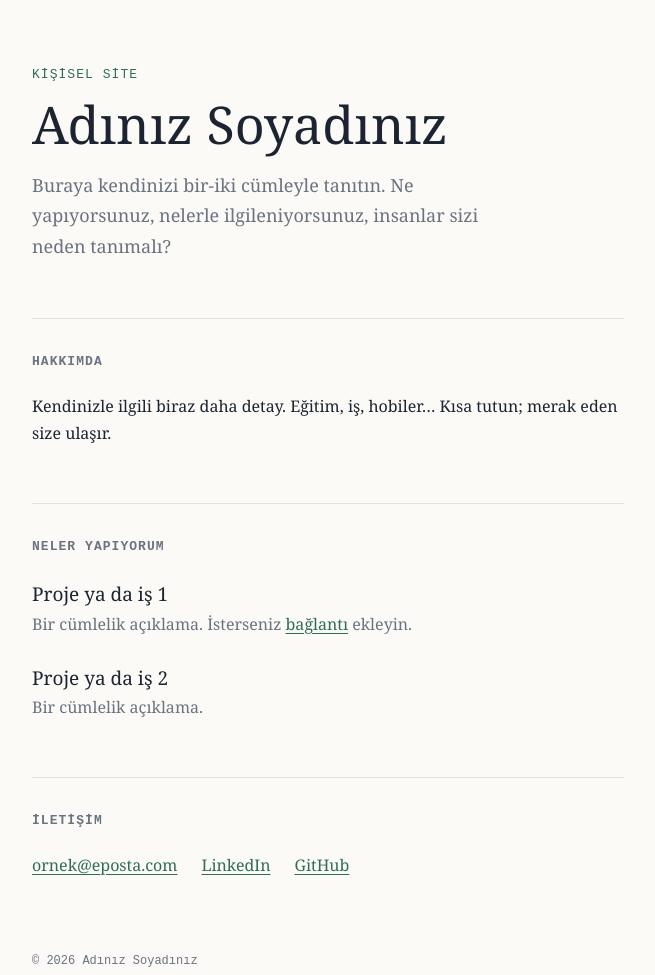
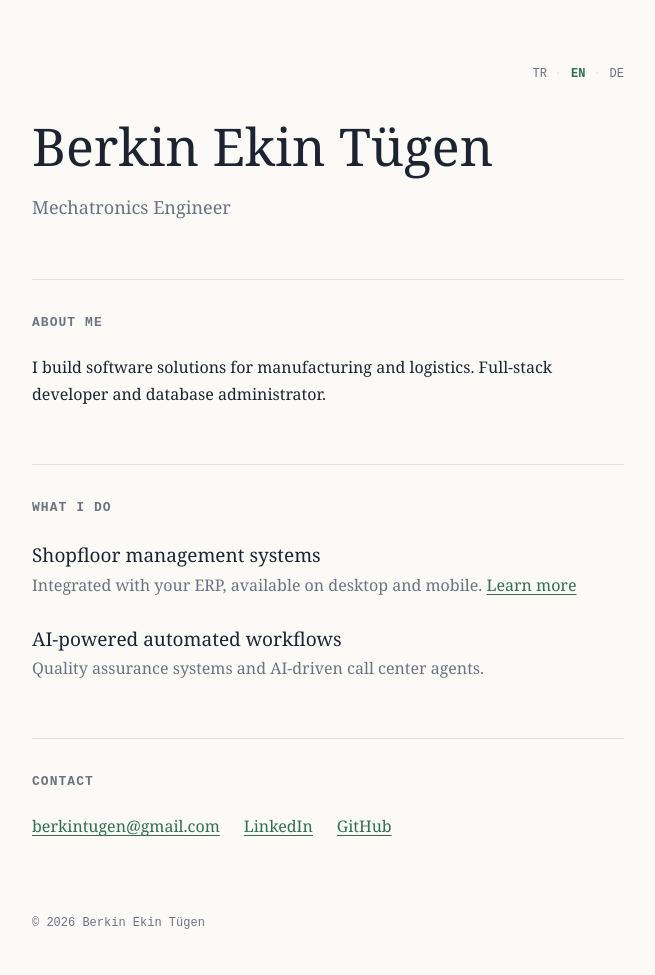
Before and after one commit to berkintugen/berkintugen.github.io, a plain HTML site: page index.html in a window 1280 px wide. Shown: the whole page, without its empty margins (312-967 px from the left). Drawn offline with Linux system fonts and the light colour scheme.

Commit message:
first commit

```diff
--- a/index.html
+++ b/index.html
@@ -1,156 +1,65 @@
-<!DOCTYPE html>
+<!doctype html>
 <html lang="tr">
   <head>
-  <meta charset="UTF-8">
-  <meta name="viewport" content="width=device-width, initial-scale=1.0">
-  <title>Adınız Soyadınız</title>
-  <style>
-    :root {
-      --murekkep: #1c2431;   /* koyu metin */
-      --kagit: #fbfaf7;      /* zemin */
-      --gri: #6b7280;        /* ikincil metin */
-      --vurgu: #2f6f4f;      /* tek vurgu rengi: koyu yeşil */
-      --cizgi: #e4e2db;
-    }
-
-    * { margin: 0; padding: 0; box-sizing: border-box; }
-
-    body {
-      font-family: Georgia, 'Times New Roman', serif;
-      background: var(--kagit);
-      color: var(--murekkep);
-      line-height: 1.7;
-    }
-
-    .sayfa {
-      max-width: 640px;
-      margin: 0 auto;
-      padding: 64px 24px 80px;
-    }
-
-    /* Üst kısım */
-    .etiket {
-      font-family: 'Courier New', monospace;
-      font-size: 13px;
-      letter-spacing: 0.08em;
-      text-transform: uppercase;
-      color: var(--vurgu);
-    }
-
-    h1 {
-      font-size: clamp(36px, 7vw, 52px);
-      font-weight: 400;
-      margin: 8px 0 16px;
-      line-height: 1.15;
-    }
-
-    .tanitim {
-      font-size: 18px;
-      color: var(--gri);
-      max-width: 48ch;
-    }
-
-    /* Bölümler */
-    section {
-      margin-top: 56px;
-      padding-top: 32px;
-      border-top: 1px solid var(--cizgi);
-    }
-
-    h2 {
-      font-family: 'Courier New', monospace;
-      font-size: 13px;
-      letter-spacing: 0.08em;
-      text-transform: uppercase;
-      font-weight: 700;
-      color: var(--gri);
-      margin-bottom: 20px;
-    }
-
-    .madde {
-      margin-bottom: 24px;
-    }
-
-    .madde h3 {
-      font-size: 19px;
-      font-weight: 400;
-    }
-
-    .madde p {
-      color: var(--gri);
-      font-size: 16px;
-    }
-
-    a {
-      color: var(--vurgu);
-      text-decoration-thickness: 1px;
-      text-underline-offset: 3px;
-    }
-
-    a:hover { text-decoration: none; }
-    a:focus-visible { outline: 2px solid var(--vurgu); outline-offset: 3px; }
-
-    /* İletişim satırı */
-    .iletisim {
-      display: flex;
-      flex-wrap: wrap;
-      gap: 8px 24px;
-      font-size: 16px;
-    }
-
-    footer {
-      margin-top: 72px;
-      font-family: 'Courier New', monospace;
-      font-size: 12px;
-      color: var(--gri);
-    }
-  </style>
+    <meta charset="UTF-8" />
+    <meta name="viewport" content="width=device-width, initial-scale=1.0" />
+    <title>Berkin Ekin Tügen</title>
+    <link rel="stylesheet" href="style.css" />
   </head>
   <body>
     <div class="sayfa">
-
       <header>
-      <p class="etiket">Kişisel site</p>
-      <h1>Adınız Soyadınız</h1>
-      <p class="tanitim">
-        Buraya kendinizi bir-iki cümleyle tanıtın. Ne yapıyorsunuz,
-        nelerle ilgileniyorsunuz, insanlar sizi neden tanımalı?
-      </p>
+        <nav class="dil-secici" aria-label="Language selector">
+          <button type="button" data-lang="tr">TR</button>
+          <span class="ayrac" aria-hidden="true">·</span>
+          <button type="button" data-lang="en">EN</button>
+          <span class="ayrac" aria-hidden="true">·</span>
+          <button type="button" data-lang="de">DE</button>
+        </nav>
+        <h1>Berkin Ekin Tügen</h1>
+        <p class="tanitim" data-i18n="tagline">Mechatronics Engineer</p>
       </header>
 
       <section>
-      <h2>Hakkımda</h2>
-      <p>
-        Kendinizle ilgili biraz daha detay. Eğitim, iş, hobiler…
-        Kısa tutun; merak eden size ulaşır.
+        <h2 data-i18n="about_title">About me</h2>
+        <p data-i18n="about_text">
+          I build software solutions for manufacturing and logistics.
+          Full-stack developer and database administrator.
         </p>
       </section>
 
       <section>
-      <h2>Neler Yapıyorum</h2>
+        <h2 data-i18n="work_title">What I do</h2>
         <div class="madde">
-        <h3>Proje ya da iş 1</h3>
-        <p>Bir cümlelik açıklama. İsterseniz <a href="#">bağlantı</a> ekleyin.</p>
+          <h3 data-i18n="item1_title">Shopfloor management systems</h3>
+          <p>
+            <span data-i18n="item1_text"
+              >Integrated with your ERP, available on desktop and
+              mobile.</span
+            >
+            <a href="#" data-i18n="item1_link">Learn more</a>
+          </p>
         </div>
         <div class="madde">
-        <h3>Proje ya da iş 2</h3>
-        <p>Bir cümlelik açıklama.</p>
+          <h3 data-i18n="item2_title">AI-powered automated workflows</h3>
+          <p data-i18n="item2_text">
+            Quality assurance systems and AI-driven call center agents.
+          </p>
         </div>
       </section>
 
       <section>
-      <h2>İletişim</h2>
+        <h2 data-i18n="contact_title">Contact</h2>
         <div class="iletisim">
-        <a href="mailto:ornek@eposta.com">ornek@eposta.com</a>
-        <a href="https://linkedin.com/in/kullaniciadi">LinkedIn</a>
-        <a href="https://github.com/kullaniciadi">GitHub</a>
+          <a href="mailto:berkintugen@gmail.com">berkintugen@gmail.com</a>
+          <a href="https://www.linkedin.com/in/berkinekintugen/">LinkedIn</a>
+          <a href="https://github.com/berkintugen">GitHub</a>
         </div>
       </section>
 
-    <footer>
-      © 2026 Adınız Soyadınız
-    </footer>
+      <footer>© 2026 Berkin Ekin Tügen</footer>
+    </div>
 
-  </div>
+    <script src="script.js"></script>
   </body>
 </html>
--- /dev/null
+++ b/script.js
@@ -0,0 +1,104 @@
+const translations = {
+  tr: {
+    title: "Berkin Ekin Tügen — Mekatronik Mühendisi",
+    tagline: "Mekatronik Mühendisi",
+    about_title: "Hakkımda",
+    about_text:
+      "Üretim ve lojistik süreçleri için yazılım çözümleri geliştiriyorum. Full-stack yazılım geliştirici ve veritabanı yöneticisiyim.",
+    work_title: "Neler Yapıyorum",
+    item1_title: "Saha yönetim sistemleri (Shopfloor management)",
+    item1_text:
+      "ERP sisteminizle entegre, masaüstü ve mobilde çalışan çözümler.",
+    item1_link: "Detaylar",
+    item2_title: "Yapay zekâ destekli otomasyon iş akışları",
+    item2_text:
+      "Kalite kontrol sistemleri ve yapay zekâ destekli çağrı merkezi asistanları.",
+    contact_title: "İletişim",
+  },
+  en: {
+    title: "Berkin Ekin Tügen — Mechatronics Engineer",
+    tagline: "Mechatronics Engineer",
+    about_title: "About me",
+    about_text:
+      "I build software solutions for manufacturing and logistics. Full-stack developer and database administrator.",
+    work_title: "What I do",
+    item1_title: "Shopfloor management systems",
+    item1_text:
+      "Integrated with your ERP, available on desktop and mobile.",
+    item1_link: "Learn more",
+    item2_title: "AI-powered automated workflows",
+    item2_text:
+      "Quality assurance systems and AI-driven call center agents.",
+    contact_title: "Contact",
+  },
+  de: {
+    title: "Berkin Ekin Tügen — Mechatronik-Ingenieur",
+    tagline: "Mechatronik-Ingenieur",
+    about_title: "Über mich",
+    about_text:
+      "Ich entwickle Softwarelösungen für Fertigung und Logistik. Full-Stack-Entwickler und Datenbankadministrator.",
+    work_title: "Was ich mache",
+    item1_title: "Shopfloor-Management-Systeme",
+    item1_text:
+      "Integriert in Ihr ERP, verfügbar für Desktop und Mobilgeräte.",
+    item1_link: "Mehr erfahren",
+    item2_title: "KI-gestützte automatisierte Workflows",
+    item2_text:
+      "Qualitätssicherungssysteme und KI-gestützte Callcenter-Agenten.",
+    contact_title: "Kontakt",
+  },
+};
+
+const SUPPORTED_LANGS = Object.keys(translations);
+const STORAGE_KEY = "lang";
+
+function getStoredLang() {
+  try {
+    return localStorage.getItem(STORAGE_KEY);
+  } catch {
+    return null;
+  }
+}
+
+function setStoredLang(lang) {
+  try {
+    localStorage.setItem(STORAGE_KEY, lang);
+  } catch {
+    // localStorage kullanılamıyorsa (gizli sekme vb.) sessizce yok say
+  }
+}
+
+function detectLanguage() {
+  const saved = getStoredLang();
+  if (saved && SUPPORTED_LANGS.includes(saved)) return saved;
+
+  const browserLang = (navigator.language || "en").slice(0, 2).toLowerCase();
+  return SUPPORTED_LANGS.includes(browserLang) ? browserLang : "en";
+}
+
+function applyLanguage(lang) {
+  const dict = translations[lang] || translations.en;
+
+  document.querySelectorAll("[data-i18n]").forEach((el) => {
+    const key = el.getAttribute("data-i18n");
+    if (dict[key]) el.textContent = dict[key];
+  });
+
+  document.documentElement.lang = lang;
+  document.title = dict.title;
+
+  document.querySelectorAll(".dil-secici button").forEach((btn) => {
+    const isActive = btn.getAttribute("data-lang") === lang;
+    btn.setAttribute("aria-current", String(isActive));
+  });
+
+  setStoredLang(lang);
+}
+
+document.querySelectorAll(".dil-secici button").forEach((btn) => {
+  btn.addEventListener("click", () => {
+    applyLanguage(btn.getAttribute("data-lang"));
+  });
+});
+
+applyLanguage(detectLanguage());
--- /dev/null
+++ b/style.css
@@ -0,0 +1,153 @@
+:root {
+  --murekkep: #1c2431; /* koyu metin */
+  --kagit: #fbfaf7; /* zemin */
+  --gri: #6b7280; /* ikincil metin */
+  --vurgu: #2f6f4f; /* tek vurgu rengi: koyu yeşil */
+  --cizgi: #e4e2db;
+}
+
+* {
+  margin: 0;
+  padding: 0;
+  box-sizing: border-box;
+}
+
+body {
+  font-family: Georgia, "Times New Roman", serif;
+  background: var(--kagit);
+  color: var(--murekkep);
+  line-height: 1.7;
+}
+
+.sayfa {
+  max-width: 640px;
+  margin: 0 auto;
+  padding: 64px 24px 80px;
+}
+
+/* Üst kısım */
+header {
+  display: flex;
+  flex-direction: column;
+}
+
+.etiket {
+  font-family: "Courier New", monospace;
+  font-size: 13px;
+  letter-spacing: 0.08em;
+  text-transform: uppercase;
+  color: var(--vurgu);
+}
+
+h1 {
+  font-size: clamp(36px, 7vw, 52px);
+  font-weight: 400;
+  margin: 8px 0 16px;
+  line-height: 1.15;
+}
+
+.tanitim {
+  font-size: 18px;
+  color: var(--gri);
+  max-width: 48ch;
+}
+
+/* Dil seçici */
+.dil-secici {
+  align-self: flex-end;
+  display: flex;
+  align-items: center;
+  gap: 8px;
+  margin-bottom: 24px;
+  font-family: "Courier New", monospace;
+  font-size: 12px;
+  letter-spacing: 0.08em;
+}
+
+.dil-secici button {
+  background: none;
+  border: none;
+  padding: 0;
+  font: inherit;
+  text-transform: uppercase;
+  color: var(--gri);
+  cursor: pointer;
+}
+
+.dil-secici button:hover {
+  color: var(--murekkep);
+}
+
+.dil-secici button[aria-current="true"] {
+  color: var(--vurgu);
+  font-weight: 700;
+}
+
+.dil-secici button:focus-visible {
+  outline: 2px solid var(--vurgu);
+  outline-offset: 3px;
+}
+
+.dil-secici .ayrac {
+  color: var(--cizgi);
+}
+
+/* Bölümler */
+section {
+  margin-top: 56px;
+  padding-top: 32px;
+  border-top: 1px solid var(--cizgi);
+}
+
+h2 {
+  font-family: "Courier New", monospace;
+  font-size: 13px;
+  letter-spacing: 0.08em;
+  text-transform: uppercase;
+  font-weight: 700;
+  color: var(--gri);
+  margin-bottom: 20px;
+}
+
+.madde {
+  margin-bottom: 24px;
+}
+
+.madde h3 {
+  font-size: 19px;
+  font-weight: 400;
+}
+
+.madde p {
+  color: var(--gri);
+  font-size: 16px;
+}
+
+a {
+  color: var(--vurgu);
+  text-decoration-thickness: 1px;
+  text-underline-offset: 3px;
+}
+
+a:hover {
+  text-decoration: none;
+}
+a:focus-visible {
+  outline: 2px solid var(--vurgu);
+  outline-offset: 3px;
+}
+
+/* İletişim satırı */
+.iletisim {
+  display: flex;
+  flex-wrap: wrap;
+  gap: 8px 24px;
+  font-size: 16px;
+}
+
+footer {
+  margin-top: 72px;
+  font-family: "Courier New", monospace;
+  font-size: 12px;
+  color: var(--gri);
+}
```
Lines whose indentation alone changed are shown as unchanged.
